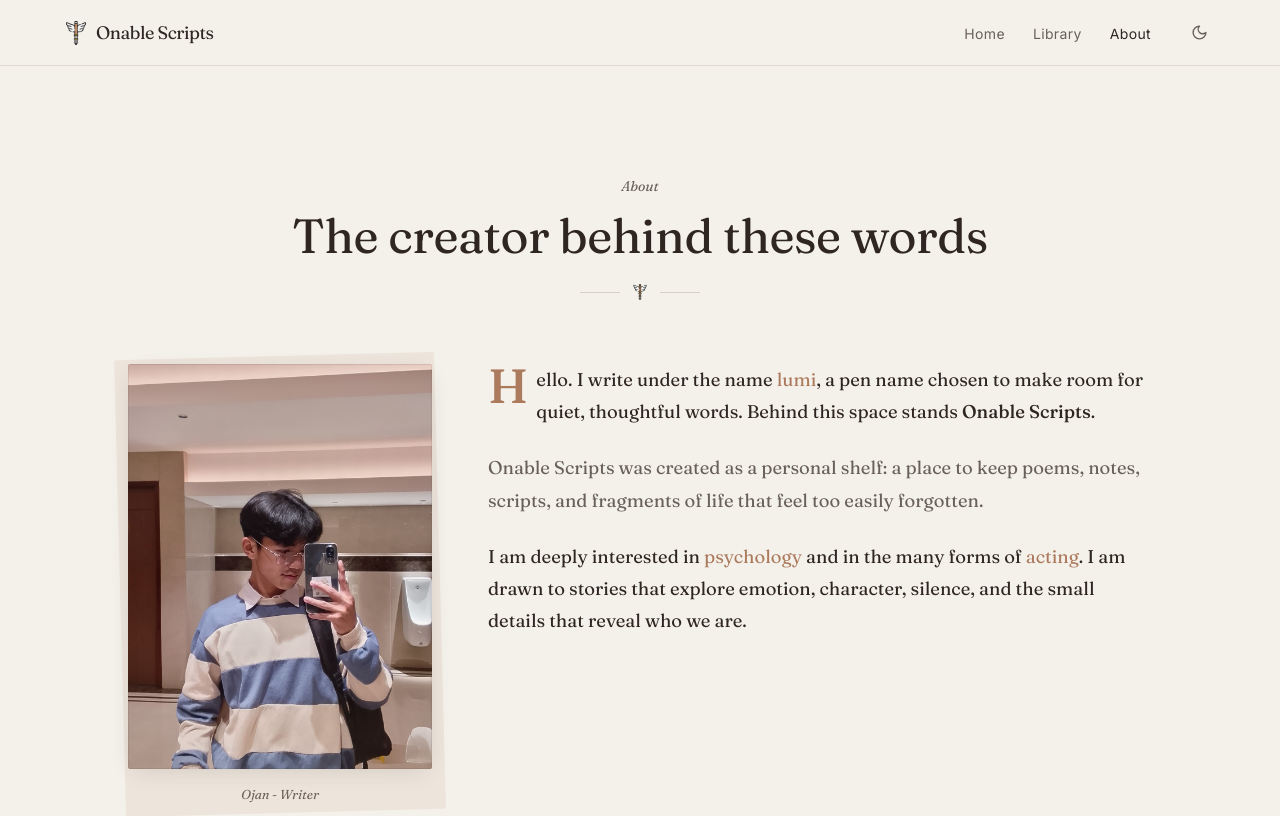
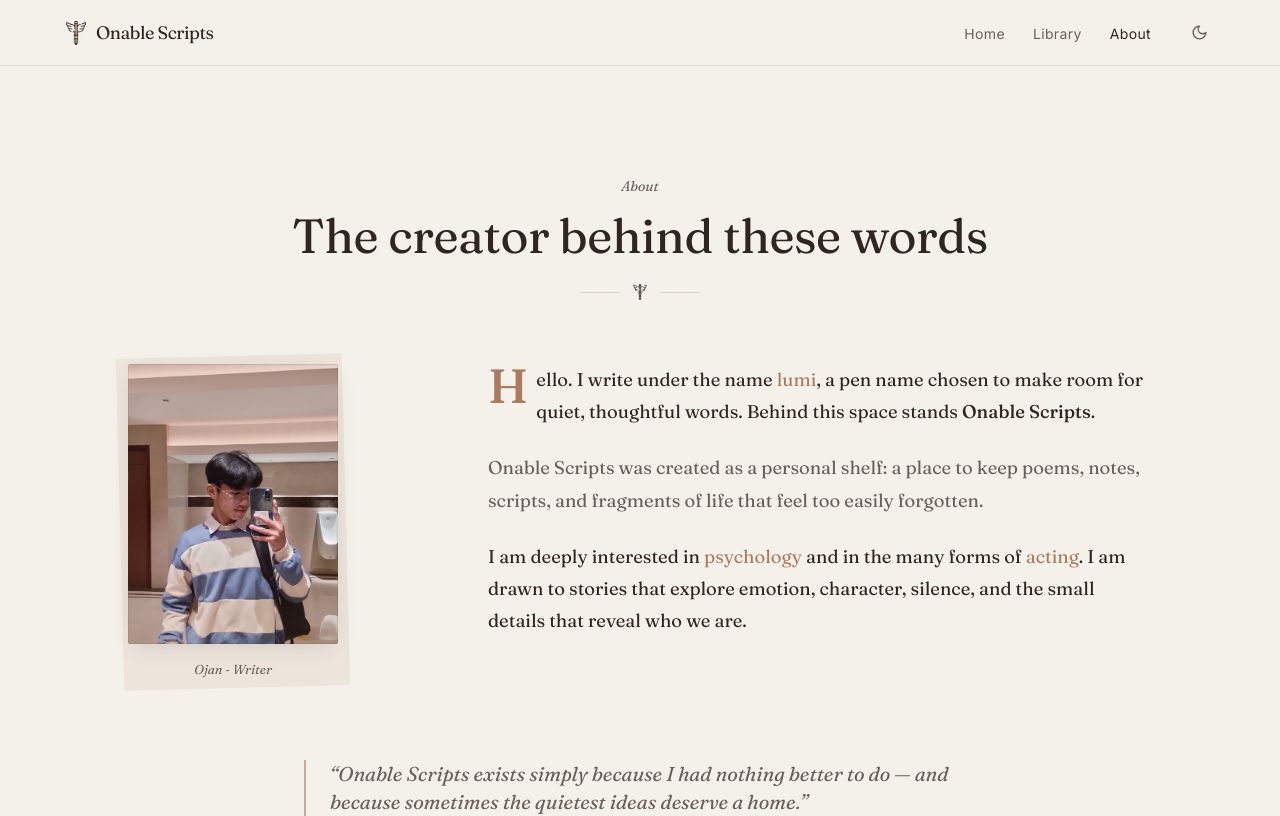
Before and after one commit to fanzaojanghao0410/lumi-s-bookshelf, a React (Vite) app: page /about in a window 1280 px wide. Shown: the top 816 px of the page. Built offline with nearby package versions, Linux system fonts and the light colour scheme; the HTML template or start-up script is replaced by a standard one.

Commit message:
Changes
Co-authored-by: fanzaojanghao0410 <199691935+fanzaojanghao0410@users.noreply.github.com>

```diff
--- a/src/pages/About.tsx
+++ b/src/pages/About.tsx
@@ -40,7 +40,7 @@ const About = () => {
             <motion.div
               {...fadeUp}
               transition={{ duration: 0.9 }}
-              className="md:col-span-4 mx-auto md:mx-0 w-full max-w-[240px] md:max-w-none"
+              className="md:col-span-4 mx-auto md:mx-0 w-full max-w-[180px] md:max-w-[210px]"
             >
               <div className="relative">
                 <div className="absolute -inset-2 bg-accent/10 rounded-sm rotate-[-1.5deg]" aria-hidden="true" />
```
